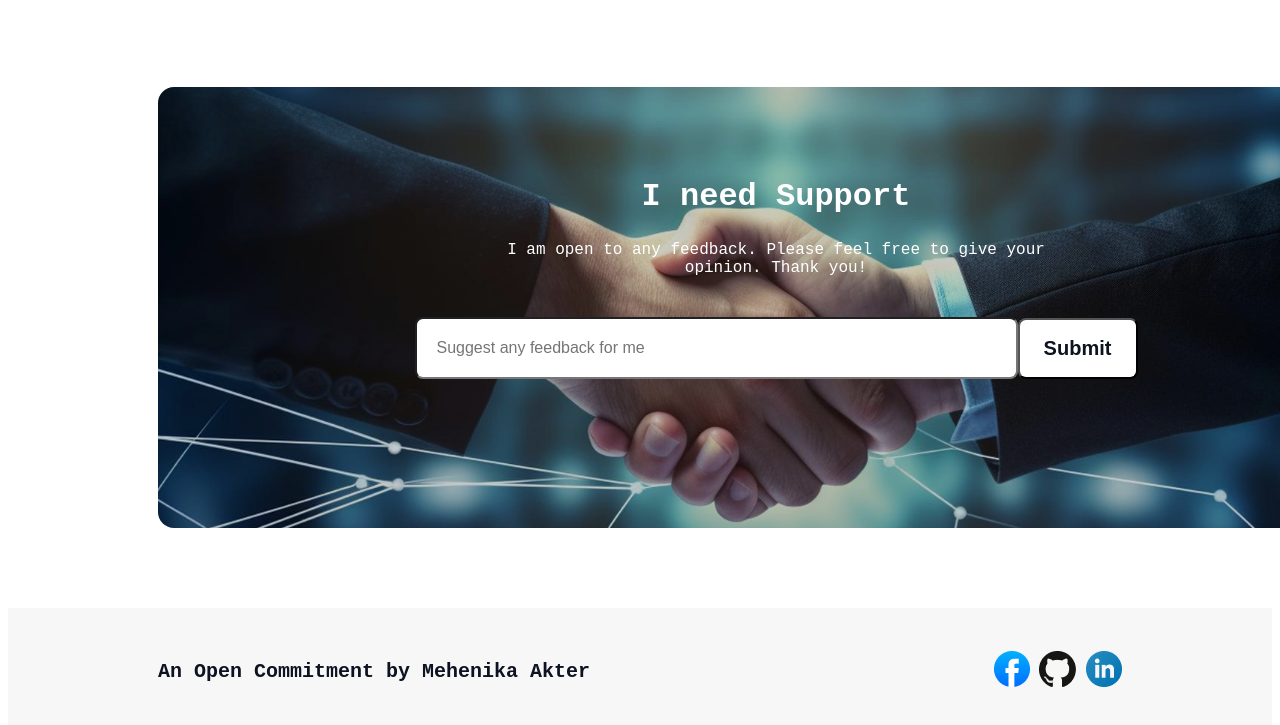
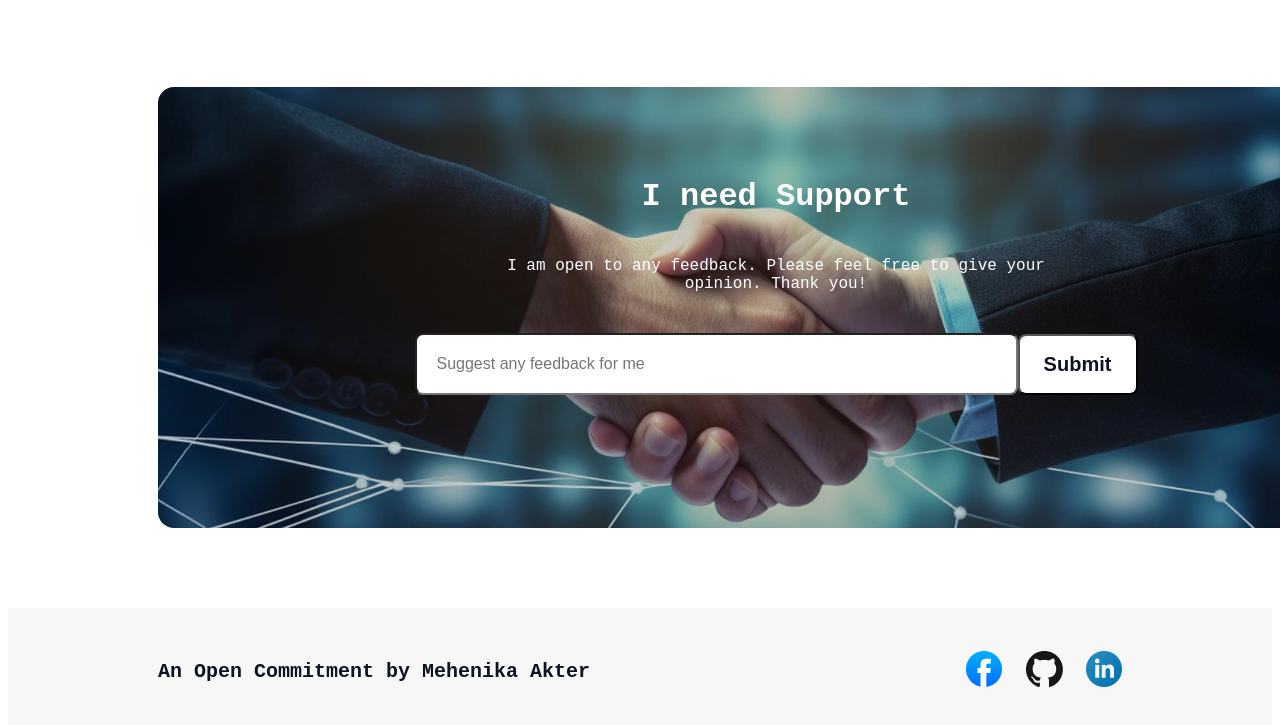
Before and after one commit to mehenika/first-assignment, a plain HTML site: page index.html in a window 1280 px wide. Shown: the part 3746-4471 px from the top of the page. Drawn offline with Linux system fonts and the light colour scheme; a web font is replaced by a local one.

Commit message:
added gap between icons

```diff
--- a/styles/style.css
+++ b/styles/style.css
@@ -5,6 +5,7 @@
   font-optical-sizing: auto;
   font-style: normal;
 }
+
 
 /* Shared Styles */
 .title{
@@ -238,12 +239,15 @@
 .support{
     display: flex;
     flex-direction: column;
+    justify-content: space-between;
     align-items: center;
-    justify-content: space-between;
 }
 
 .support-content{
     width: 606px;
+    display: flex;
+    flex-direction: column;
+    justify-content: space-between;
     text-align: center;
     margin-bottom: 24px;
 }
@@ -284,6 +288,10 @@
     border-radius: 8px;
 }
 
+.btn-submit:hover{
+    cursor: pointer;
+}
+
 /* Footer styles */
 .footer> .description{
     color: #0D1321;
@@ -298,3 +306,9 @@
     align-items: center;
     background-color: rgba(13, 19, 33, 0.03);
 }
+
+.icons{
+    width: 156px;
+    display: flex;
+    justify-content: space-between;
+}
```
